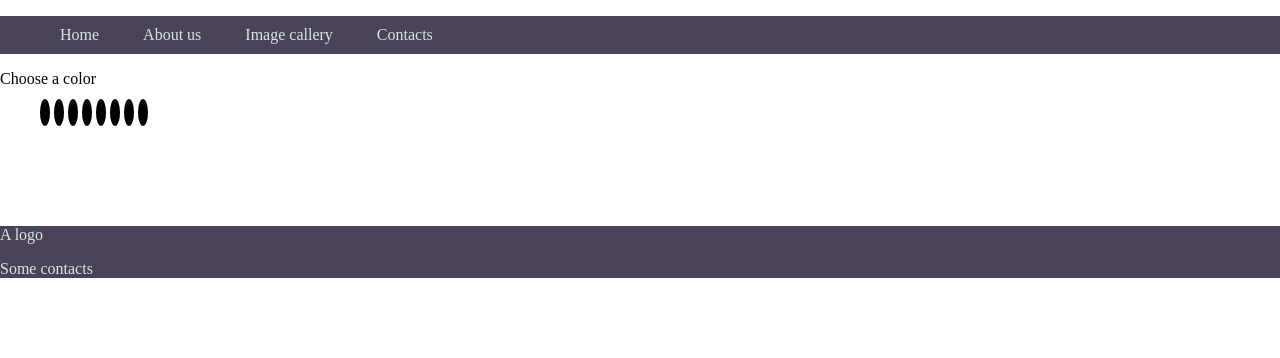
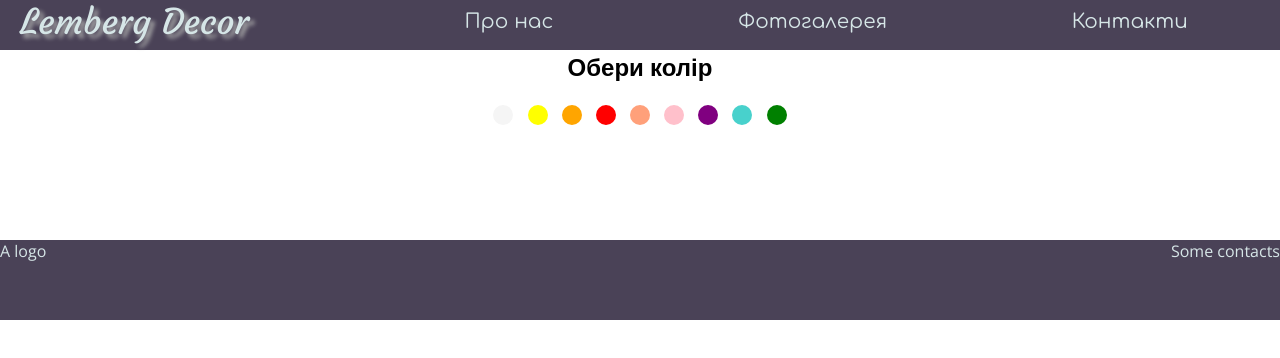
Before and after one commit to GiorgioLviv/Lemberg-Decor, a plain HTML site: page images.html in a window 1280 px wide. Drawn offline with nearby package versions, Linux system fonts and the light colour scheme.

Commit message:
Flex Initial

```diff
--- a/css/main.css
+++ b/css/main.css
@@ -1,36 +1,130 @@
-body {
+* {
     margin: 0;
     padding: 0;
+}
+body {
+    display: flex;
+    min-height: 100vh;
+    box-sizing: border-box;
+    flex-flow: column wrap;
+    margin: 0;
+    padding: 0;
+    font-family: 'Open Sans', sans-serif;
+    background-color: white;
 }
 header, footer {
     background-color: rgb(74,66,87);
     color: rgb(214, 230, 231);
+}
+header {
+    display: flex;
+    flex-flow: row wrap;
+    justify-content: space-around;
+    min-height: 50px;
+}
+.big {
+    flex: 1 1 auto;
+    margin-left: 20px;
     margin: 0;
-    padding: 0;
-
 
 }
-header li {
-    display: inline-block;
-    margin: 0 10px;
-    padding: 10px;
+.brand a {
+    font-family: 'Courgette', cursive;
+    font-size: 35px;
+    text-shadow: 4px 4px 4px #aaa;
+    padding: 0 0 0 20px;
+    margin: 0;
+}
+nav {
+    flex:4 1 auto;
+    display: flex;
+    flex-flow: row wrap;
+    justify-content: space-around;
 }
 header a, footer a {
-    display: inline-block;
     text-decoration: none;
     color: inherit;
+    font-family: 'Comfortaa', cursive;
+    font-size: 20px;
+    text-align: center;
+}
+.linkage a {
+     display: block;
+     padding: 10px;
+}
+.main-container {
+    display: block;
+    min-height: 100%;
+    margin-bottom: 10px;
 }
 footer {
-
+    display: flex;
+    flex-flow: row wrap;
+    justify-content: space-between;
+    height: 80px;
+    margin-bottom: 0;
 }
-ul {
+.content {
+    position: relative;
+}
+.content, .main-container {
+    width: 80%;
+    margin: 0 auto;
+}
+div.colors {
+    display: block;
+    width: 80%;
+    margin: 0 auto;
+}
+.colors {
+    text-align: center;
+}
+.colorlist {
     list-style-type: none;
-}
-li.color {
-    display: inline-block;
+    }
+.color {
+  display: inline-block;
+  margin: 0 auto;
 }
 .color a {
-
-    border: 5px solid black;
+    text-decoration: none;
+    visibility: hidden;
+}
+.color a:before {
+    visibility: visible;
+    content: "";
+    display: inline-block;
+    border: 10px solid transparent;
     border-radius: 50%;
+    padding: 0;
+    margin-left: 10px;
+    text-decoration: none;
 }
+li.color:first-child a:before {
+    border-color: whitesmoke;
+    margin-left: 0;
+}
+li.color:nth-child(2) a:before {
+    border-color: yellow;
+}
+li.color:nth-child(3) a:before {
+    border-color: orange;
+}
+li.color:nth-child(4) a:before {
+    border-color: red;
+}
+li.color:nth-child(5) a:before {
+    border-color: lightsalmon;
+}
+li.color:nth-child(6) a:before {
+    border-color: pink;
+}
+li.color:nth-child(7) a:before {
+    border-color: purple;
+}
+li.color:nth-child(8) a:before {
+    border-color: mediumturquoise;
+}
+li.color:nth-child(9) a:before {
+    border-color: green;
+}
--- a/images.html
+++ b/images.html
@@ -4,23 +4,27 @@
     <meta charset="UTF-8">
     <title>Lemberg Decor</title>
     <link rel="stylesheet" href="css/main.css" type="text/css" />
+    <link href="https://fonts.googleapis.com/css?family=Courgette" rel="stylesheet">
+    <link href="https://fonts.googleapis.com/css?family=Open+Sans" rel="stylesheet">
+    <link href="https://fonts.googleapis.com/css?family=Comfortaa" rel="stylesheet">
 </head>
 <body>
     <header>
-        <div class="Logo"></div>
+        <div class="logo big">
+            <p class="brand"><a href="index.html">Lemberg Decor</a></p>
+        </div>
         <nav>
-            <ul>
-                <li><a href="index.html">Home</a></li>
-                <li><a href="about.html">About us</a></li>
-                <li><a href="images.html">Image callery</a></li>
-                <li><a href="contact.html"></a>Contacts</a></li>
-            </ul>
+            <div class="linkage"><a href="about.html">Про нас</a></div>
+            <div class="linkage"><a href="images.html">Фотогалерея</a></div>
+            <div class="linkage"><a href="contact.html">Контакти</a></div>
         </nav>
     </header>
     <div class="main-container">
         <div class="colors">
-            <p>Choose a color</p>
-            <ul>
+            <h2>Обери колір</h2>
+            <br>
+            <ul class="colorlist">
+                <li class="color"><a href="#"></a></li>
                 <li class="color"><a href="#"></a></li>
                 <li class="color"><a href="#"></a></li>
                 <li class="color"><a href="#"></a></li>
@@ -31,6 +35,7 @@
                 <li class="color"><a href="#"></a></li>
             </ul>
         </div>
+        <br>
         <div class="images">
            <img src="#" alt=""></img>
            <img src="#" alt=""></img>
```
Also changed, not shown: about.html (+9 -7 lines), contact.html (+9 -7 lines), index.html (+13 -8 lines). Lines whose indentation alone changed are shown as unchanged.
